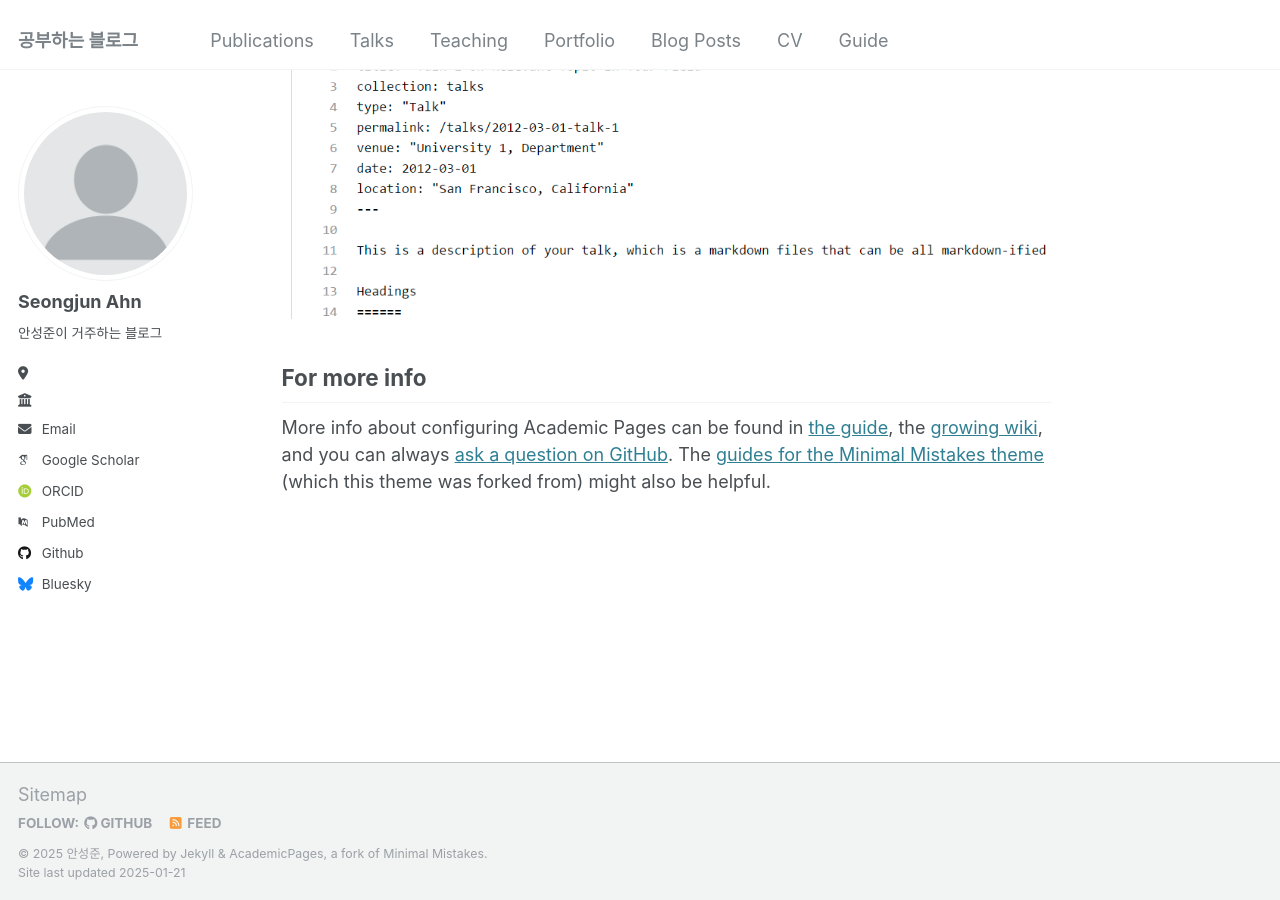
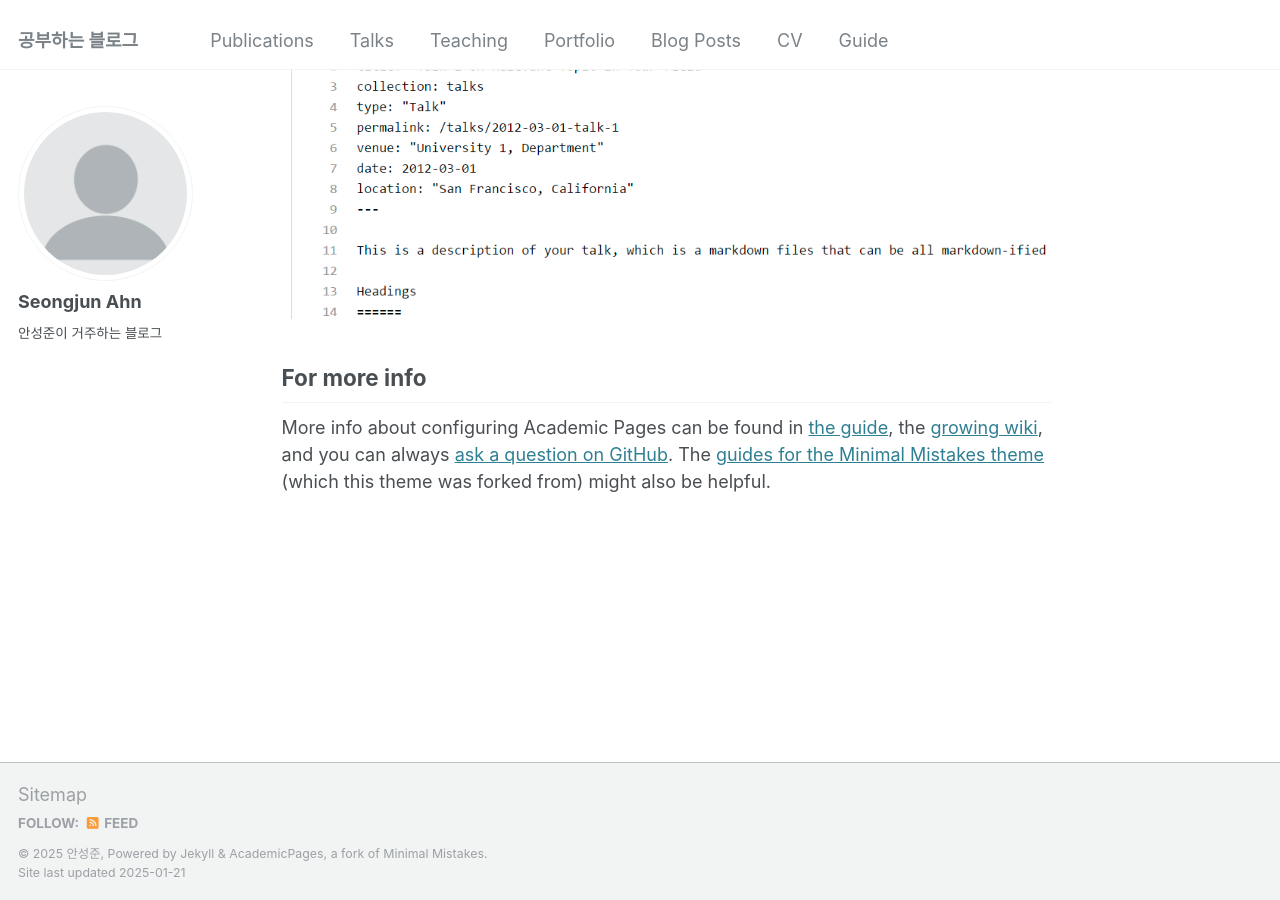
Before and after one commit to Gyvichi/Gyvichi.github.io, a Jekyll site: the page built from _pages/about.md, in a window 1280 px wide and 900 px high, scrolled down 2643 px. Built offline with Jekyll 4.4.1, drawn with Linux system fonts in a browser that asks for light colours; some web fonts are replaced.

Commit message:
Update _config.yml

```diff
--- a/_config.yml
+++ b/_config.yml
@@ -25,18 +25,18 @@ author:
   name             : "Seongjun Ahn"
   pronouns         : # example: "she/her"
   bio              : "안성준이 거주하는 블로그"
-  location         : ""
-  employer         : ""
+  location         :
+  employer         :
   uri              : # URL
-  email            : ""
+  email            :
 
   # Academic websites
   arxiv            : # URL - Update with the correct link to your profile
-  googlescholar    : ""
+  googlescholar    :
   impactstory      : # URL
-  orcid            : ""
+  orcid            :
   semantic         : # URL
-  pubmed           : ""
+  pubmed           :
   researchgate     : # URL
   scopus           : # URL
 
@@ -44,12 +44,12 @@ author:
   bitbucket        : # Username - Update with your username on the site
   codepen          : # Username
   dribbble         : # Username
-  github           : "academicpages"
+  github           :
   kaggle           : # Username
   stackoverflow    : # User number or user number and name (i.e., use "1" or "1/jeff-atwood")
 
   # Social media
-  bluesky          : "bsky.app" # Replace this with you Bluesky username
+  bluesky          :  # Replace this with you Bluesky username
   facebook         : # Username
   flickr           : # Username
   foursquare       : # Username
```
